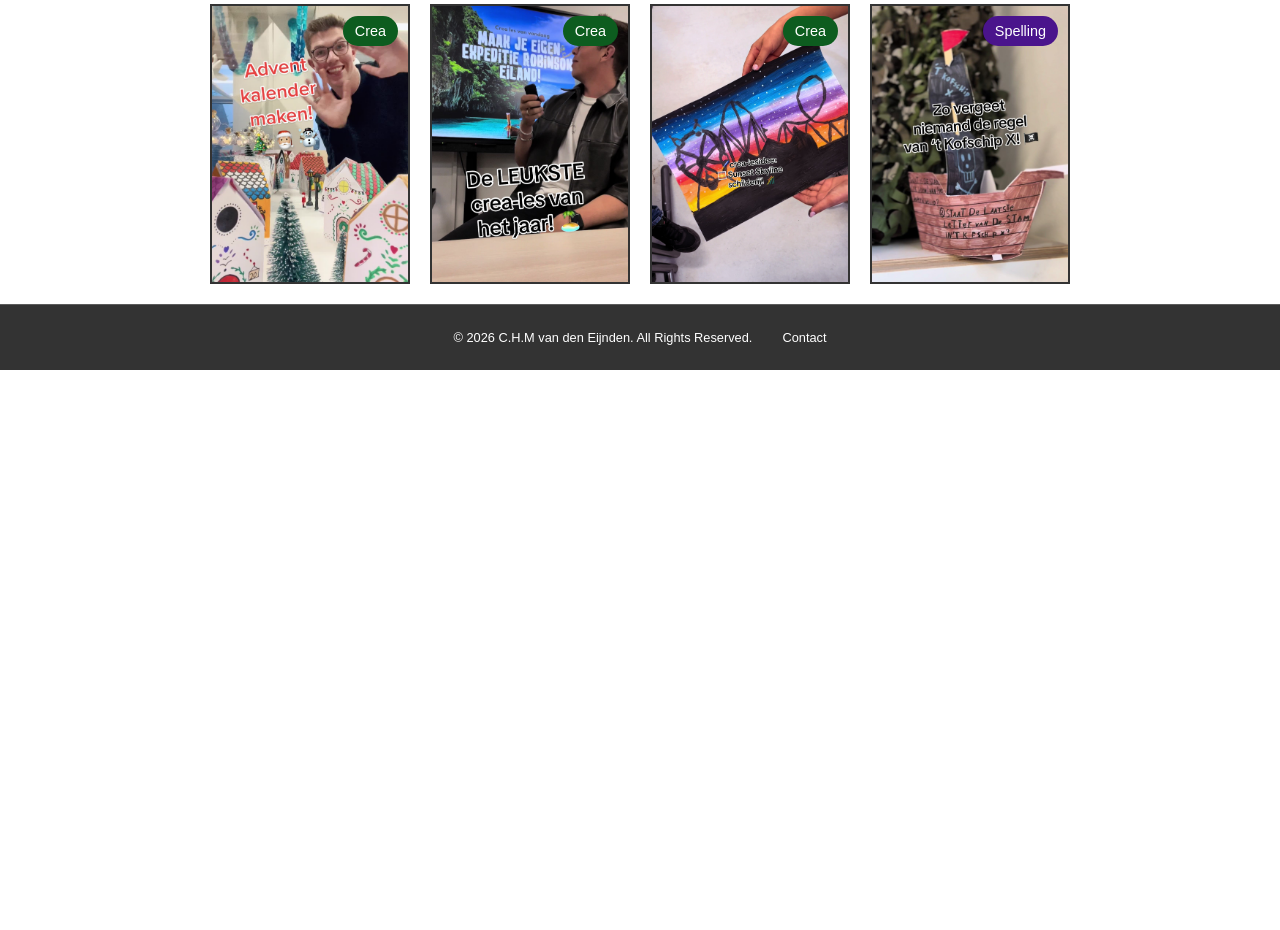
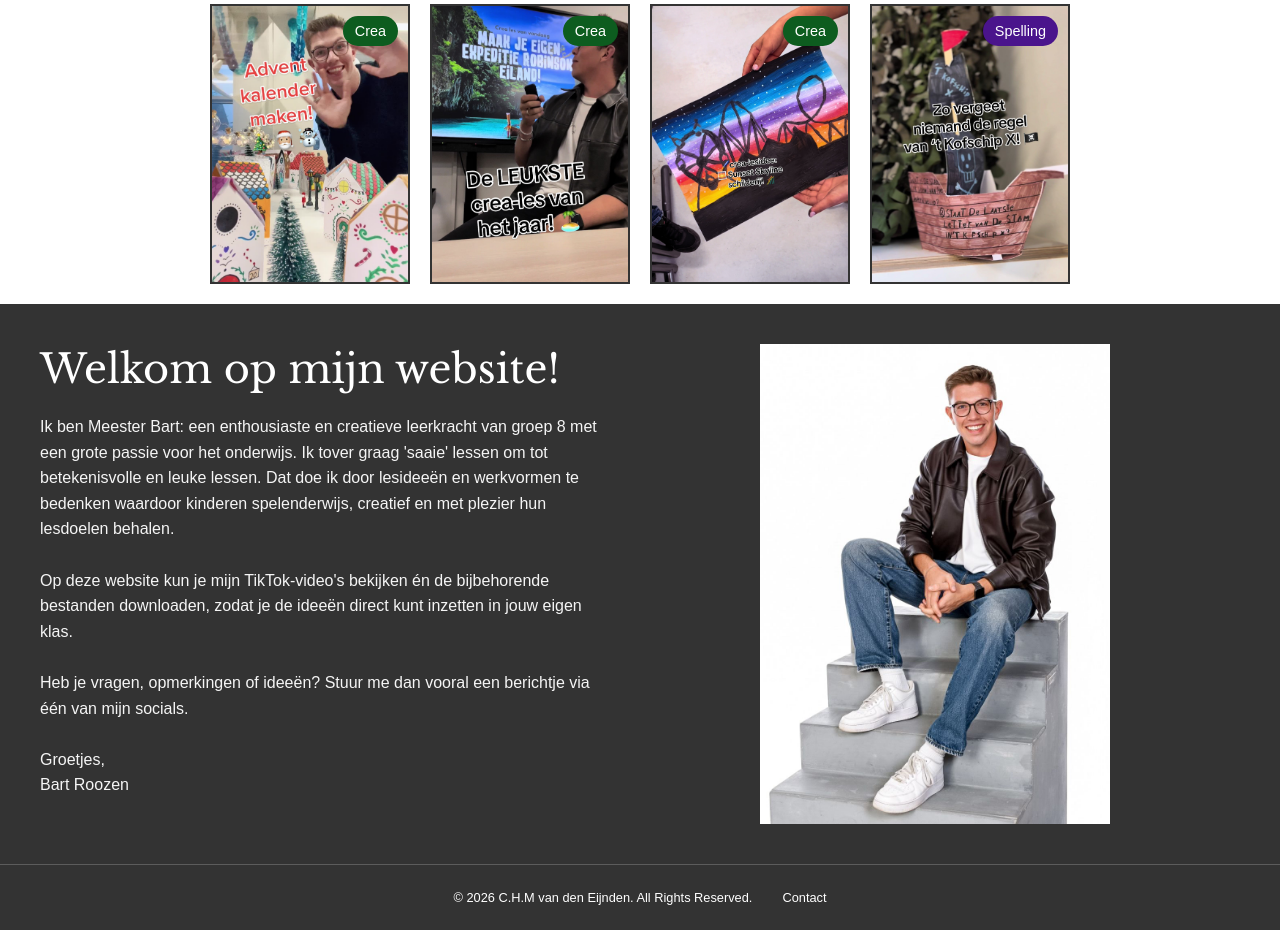
Before and after one commit to ChrisvdEijnden/best-of-bart, a Django app: page /items/ in a window 1280 px wide. Shown: the part 940-1870 px from the top of the page. Before the commit the page ends 1310 px from the top, so only its background shows below. Run offline with Django 5.2, Linux system fonts and the light colour scheme; some web fonts are replaced.

Commit message:
chore: added highlighted-segment to every page

```diff
--- a/templates/items.html
+++ b/templates/items.html
@@ -58,6 +58,16 @@
             <p id="popupDescription"></p>
         </div>
     </div>
+
+    <div class="highlighted-item">
+        <div class="column">
+            <h1 class="highlighted-title">Welkom op mijn website!</h1>
+            <p class="highlighted-description">Ik ben Meester Bart: een enthousiaste en creatieve leerkracht van groep 8 met een grote passie voor het onderwijs. Ik tover graag 'saaie' lessen om tot betekenisvolle en leuke lessen. Dat doe ik door lesideeën en werkvormen te bedenken waardoor kinderen spelenderwijs, creatief en met plezier hun lesdoelen behalen.<br><br>Op deze website kun je mijn TikTok-video's bekijken én de bijbehorende bestanden downloaden, zodat je de ideeën direct kunt inzetten in jouw eigen klas.<br><br>Heb je vragen, opmerkingen of ideeën? Stuur me dan vooral een berichtje via één van mijn socials.<br><br>Groetjes,<br>Bart Roozen</p>
+        </div>
+        <div class="column">
+            <img class="highlighted-img" src="{% static 'main/images/Introducing.jpeg' %}" alt="Meester Bart">
+        </div>
+    </div>
 </div>
 
 {% endblock %}
```
Also changed, not shown: templates/contact.html (+11 -0 lines).
